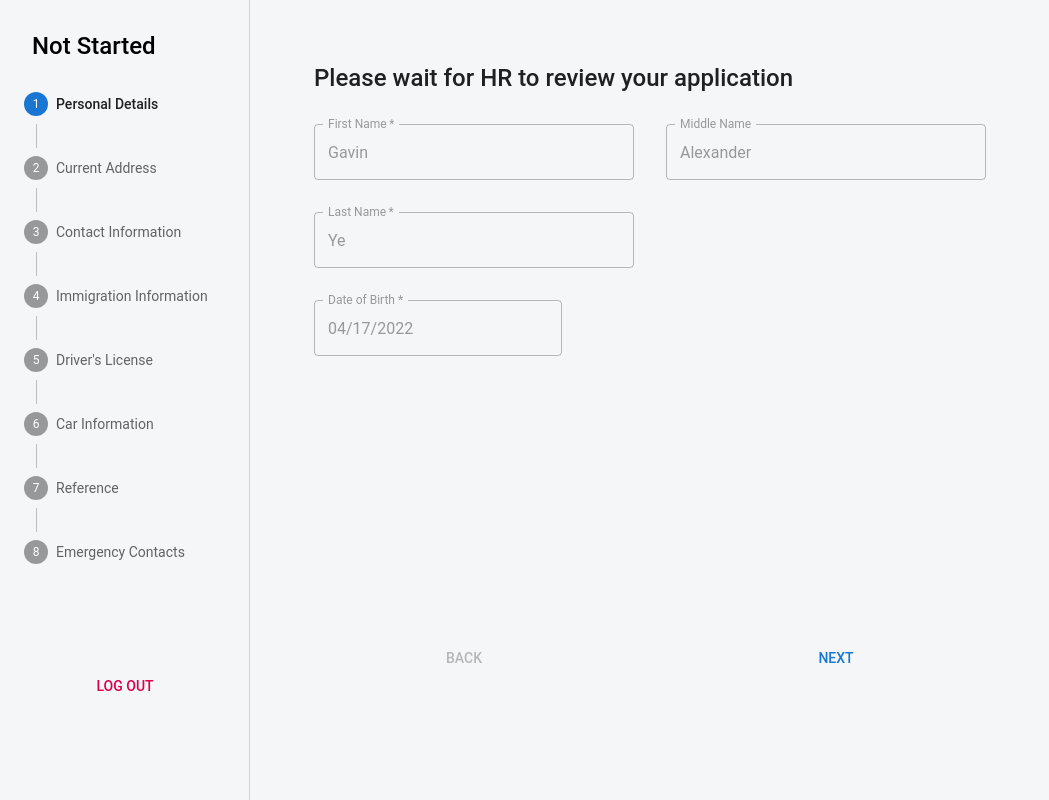
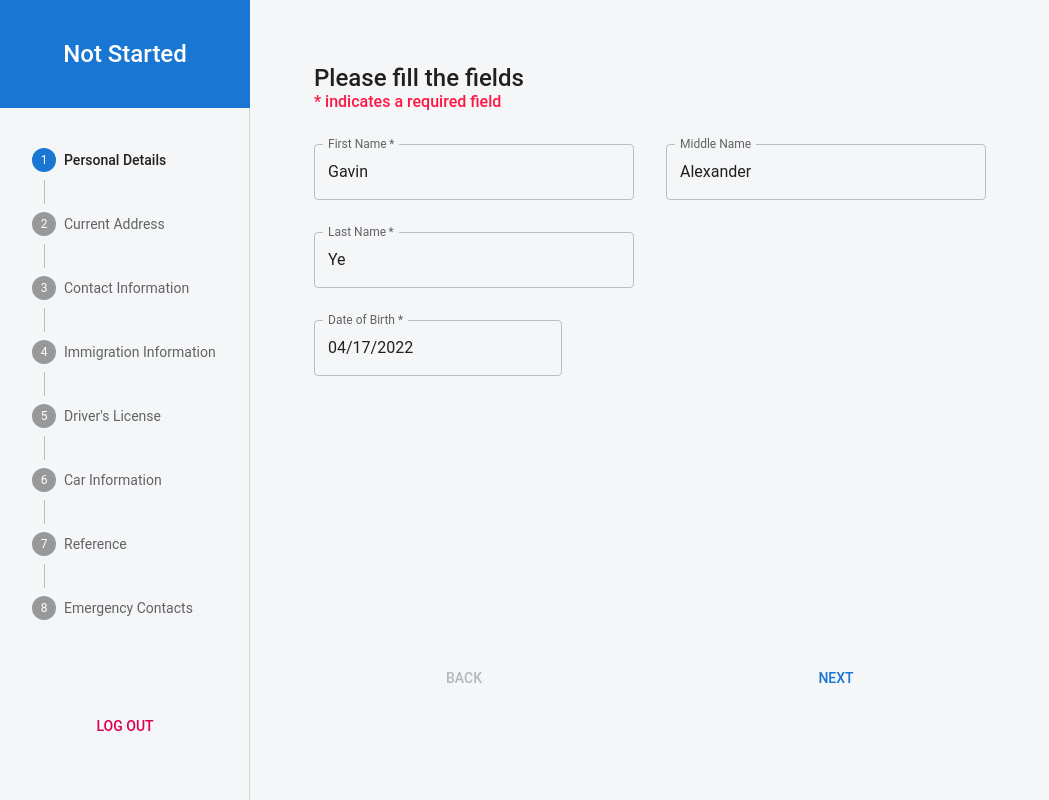
Before and after one commit to Skydodle/employee-portal, a React (Vite) app: page /onboarding in a window 1280 px wide. Shown: the whole page, without its empty margins (0-1049 px from the left). Built offline with nearby package versions, Linux system fonts and the light colour scheme.

Commit message:
PORTAL-42 set up status

```diff
--- a/src/components/OnBoardingStepper.jsx
+++ b/src/components/OnBoardingStepper.jsx
@@ -16,17 +16,7 @@ function OnBoardingStepper({
     }
   };
   return (
-    <Box
-      width={250}
-      padding={3}
-      sx={{ position: "fixed" }}
-      display={"flex"}
-      flexDirection={"column"}
-      gap={2}
-    >
-      <Typography variant="h3" color="initial" textAlign={"left"} padding={1}>
-        {STATUS.NOT_STARTED}
-      </Typography>
+    <>
       <Stepper nonLinear activeStep={activeStep} orientation="vertical">
         {sections.map((section, index) => (
           <Step key={section} completed={completed[index]}>
@@ -39,7 +29,7 @@ function OnBoardingStepper({
       <Button variant="text" color="secondary" sx={{ marginTop: 10 }}>
         Log Out
       </Button>
-    </Box>
+    </>
   );
 }
 
--- a/src/pages/Onboarding.jsx
+++ b/src/pages/Onboarding.jsx
@@ -16,10 +16,19 @@ const sections = [
 ];
 
 function Onboarding() {
-  const status = STATUS.PENDING;
+  const status = STATUS.NOT_STARTED;
+  const [completed, setCompleted] = React.useState(
+    status === STATUS.PENDING
+      ? [true, true, true, true, true, true, true, true]
+      : [false, false, false, false, false, false, false, false]
+  );
+
   const [activeStep, setActiveStep] = React.useState(0);
 
   const handleNext = () => {
+    setCompleted((prev) =>
+      prev.map((val, index) => (index === activeStep ? true : val))
+    );
     setActiveStep((prevActiveStep) => prevActiveStep + 1);
   };
 
@@ -34,11 +43,30 @@ function Onboarding() {
         borderRight={"1px solid lightgrey"}
         overflow={"auto"}
       >
-        <OnBoardingStepper
-          activeStep={activeStep}
-          setActiveStep={setActiveStep}
-          sections={sections}
-        />
+        <Box
+          width={250}
+          sx={{ position: "fixed" }}
+          display={"flex"}
+          flexDirection={"column"}
+        >
+          <Typography
+            variant="h3"
+            color="white"
+            textAlign={"center"}
+            bgcolor={"primary.main"}
+            p={5}
+          >
+            {status}
+          </Typography>
+          <Box m={4} textAlign={"center"}>
+            <OnBoardingStepper
+              activeStep={activeStep}
+              setActiveStep={setActiveStep}
+              sections={sections}
+              completed={completed}
+            />
+          </Box>
+        </Box>
       </Box>
       <Box width="100%" maxWidth={800} padding={4}>
         {activeStep === sections.length ? (
```
